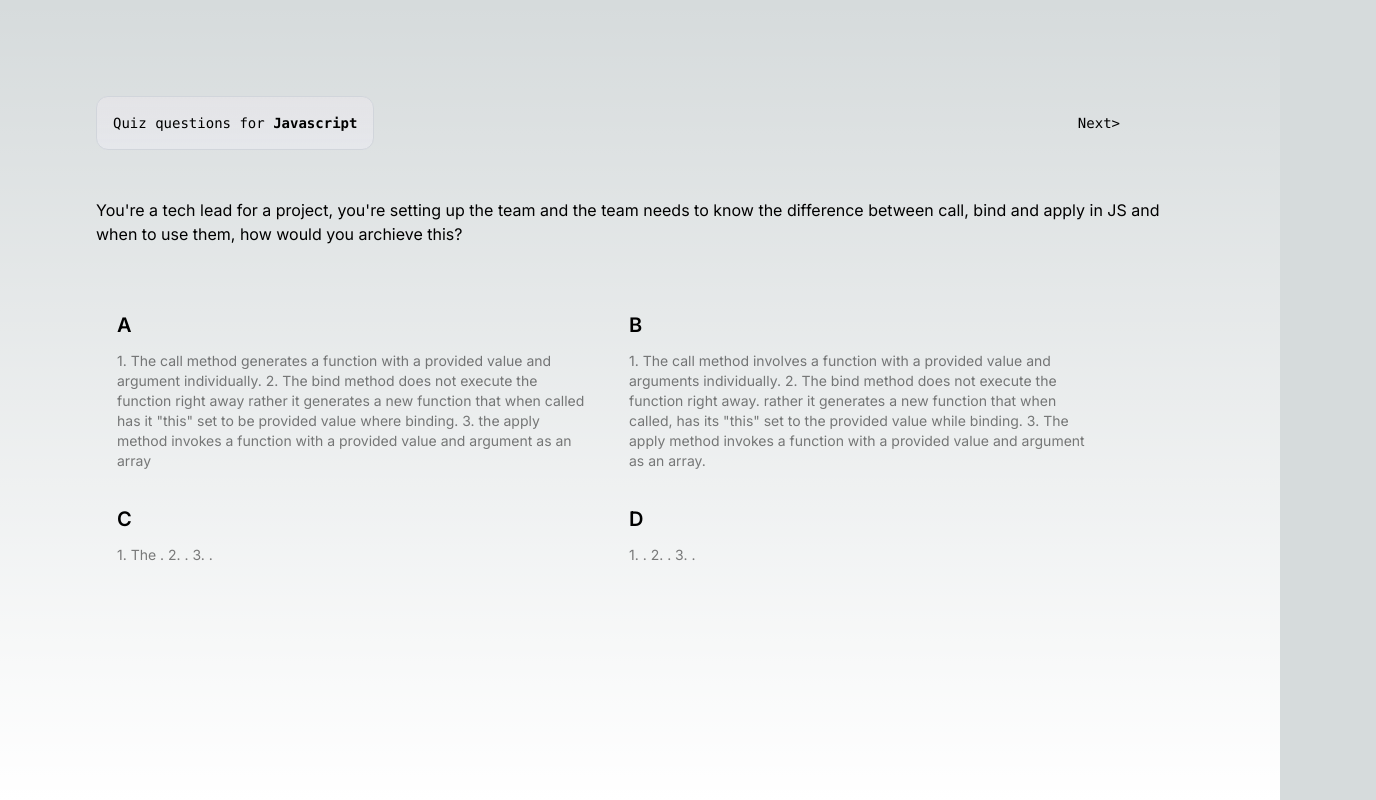
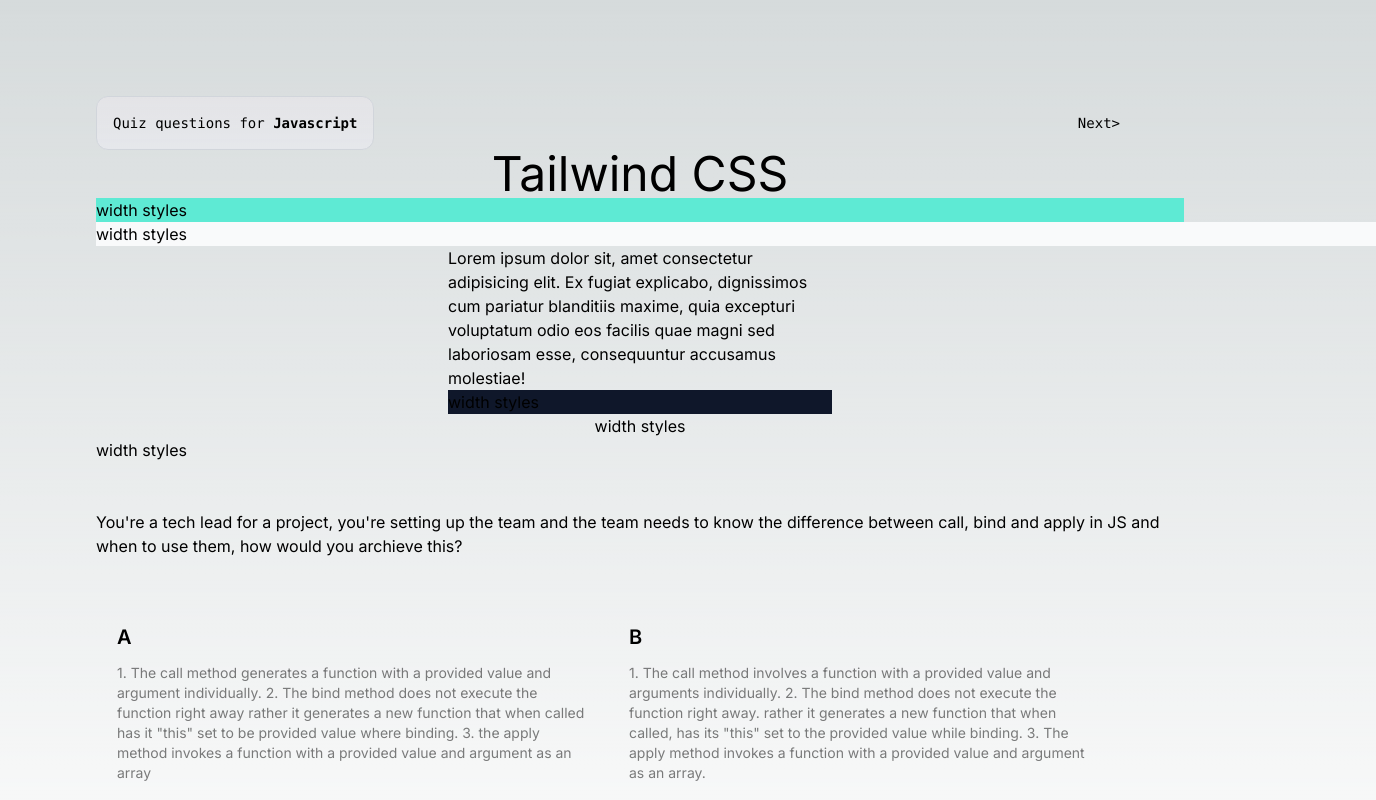
Before and after one commit to godwinjs/quizbuddy, a Next.js app: page / in a window 1280 px wide. Shown: the top 800 px of the page, 1376 px wide, since content can reach past the window. Built offline with nearby package versions, Linux system fonts and the light colour scheme.

Commit message:
Update page.tsx

```diff
--- a/app/page.tsx
+++ b/app/page.tsx
@@ -16,6 +16,15 @@
             </span>
         </div>
       </div>
+      <div className="">
+        <h1 className="text-center text-5xl decoration hover:tracking-widest transition-all">Tailwind CSS</h1>
+        <div className="w-full bg-teal-300">width styles</div>
+        <div className="w-screen bg-gray-50">width styles</div>
+        <div className="max-w-96 mx-auto">Lorem ipsum dolor sit, amet consectetur adipisicing elit. Ex fugiat explicabo, dignissimos cum pariatur blanditiis maxime, quia excepturi voluptatum odio eos facilis quae magni sed laboriosam esse, consequuntur accusamus molestiae!</div>
+        <div className="w-96 mx-auto bg-slate-900">width styles</div>
+        <div className="w- text-center">width styles</div>
+        <div className="w-">width styles</div>
+      </div>
       <Quiz />
     </main>
   );
```
